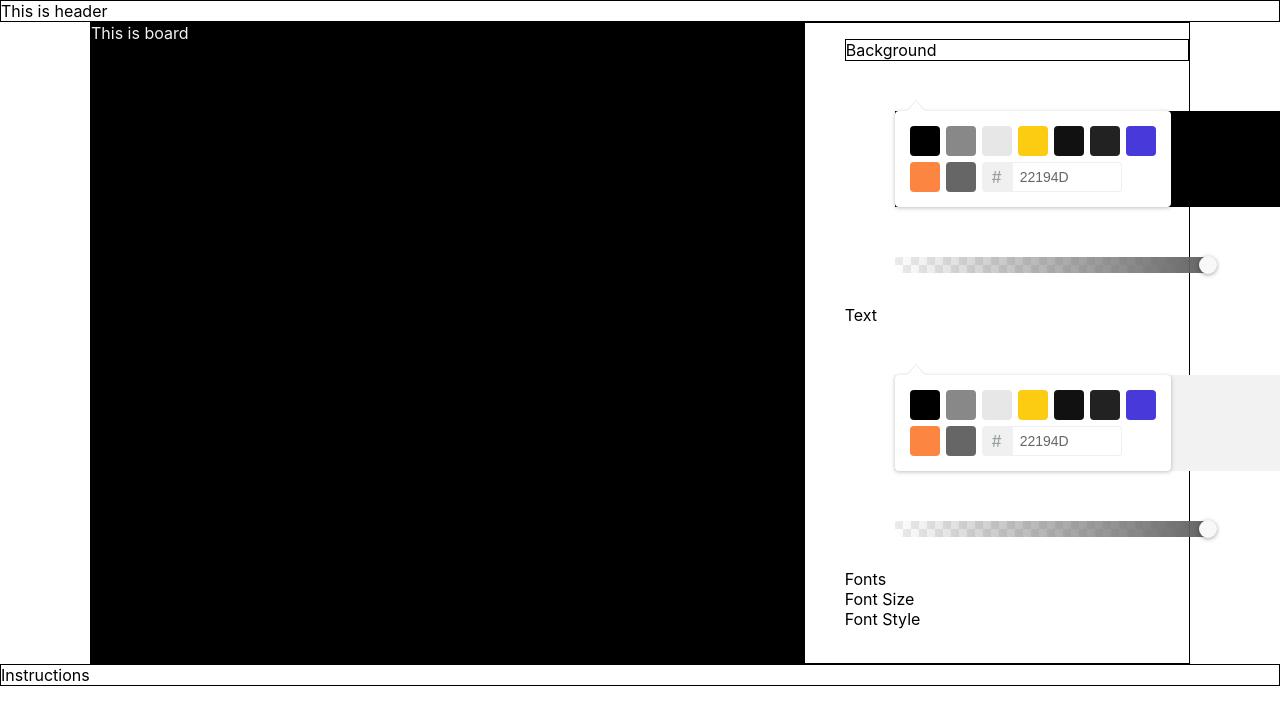
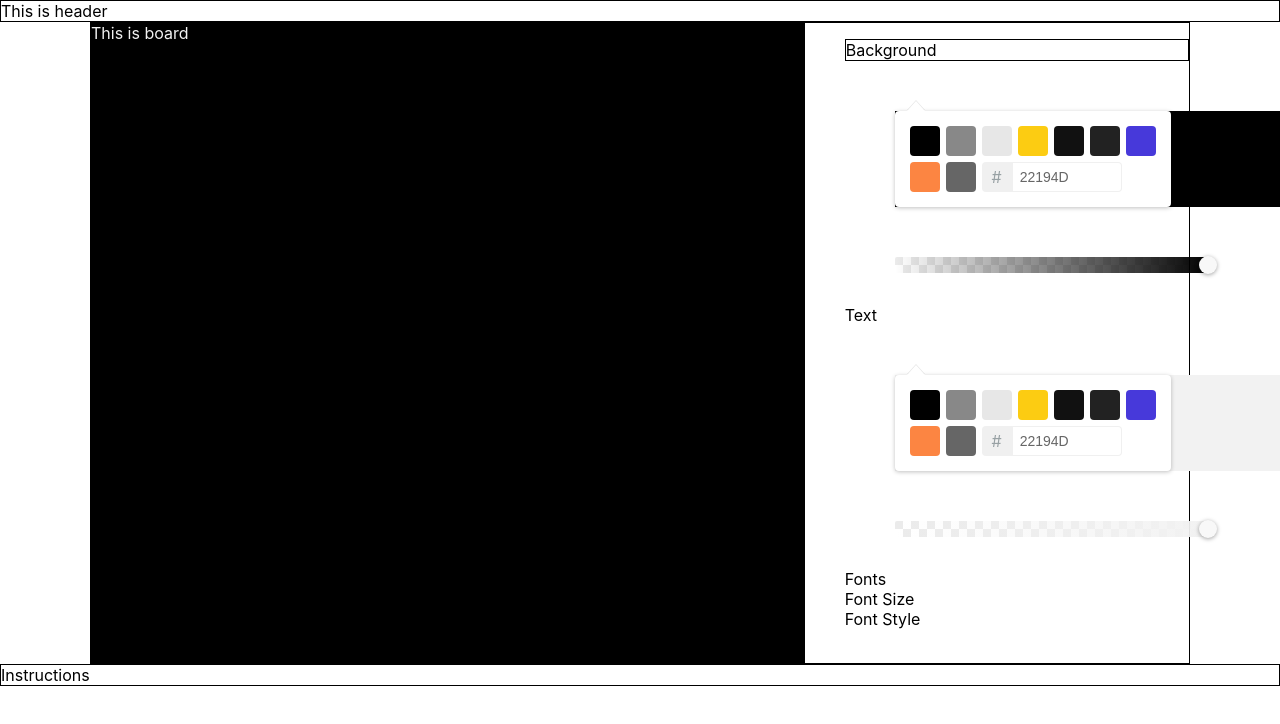
Before and after one commit to GoncaloBM/peacock-constrast-test, a React (Create React App) app: page / in a window 1280 px wide. Shown: the top 724 px of the page. Built offline with nearby package versions, Linux system fonts and the light colour scheme.

Commit message:
bug - keyboard not working properly - try mouse to understand

```diff
--- a/src/App.js
+++ b/src/App.js
@@ -3,24 +3,32 @@ import "./App.css";
 import Menu from "./components/Menu/Menu";
 
 function App() {
-  const [backgroundColor, setBackgroundColor] = useState({
+  let [backgroundColor, setBackgroundColor] = useState({
     r: 0,
     g: 0,
     b: 0,
     a: 1,
   });
-  const [colorText, setColorText] = useState({ r: 242, g: 242, b: 242, a: 1 });
+  let [colorText, setColorText] = useState({
+    r: 242,
+    g: 242,
+    b: 242,
+    a: 1,
+  });
   useEffect(() => {
     return () => {};
-  }, [backgroundColor, colorText]);
+  }, [setColorText, setBackgroundColor]);
 
-  const getColor = (color, isText) => {
-    if (isText){
-      setColorText(color)
-    }else{
+  let getColor = (color, isText) => {
+    if (isText) {
+      console.log(color);
+      setColorText(color);
+      console.log("Is text");
+    } else {
+      console.log(color);
       setBackgroundColor(color);
+      console.log("Not text");
     }
-
   };
 
   return (
@@ -30,7 +38,7 @@ function App() {
         <div
           style={{
             backgroundColor: `rgb(${backgroundColor.r},${backgroundColor.g},${backgroundColor.b},${backgroundColor.a})`,
-            color:  `rgb(${colorText.r},${colorText.g},${colorText.b},${colorText.a})`,
+            color: `rgb(${colorText.r},${colorText.g},${colorText.b},${colorText.a})`,
           }}
           className="Board"
         >
@@ -39,8 +47,7 @@ function App() {
 
         <div className="menu">
           <Menu
-
-            colorText = {colorText}
+            colorText={colorText}
             backgroundColor={backgroundColor}
             getColor={(color, isText) => getColor(color, isText)}
           />
--- a/src/components/Menu/Menu.js
+++ b/src/components/Menu/Menu.js
@@ -70,7 +70,11 @@ const Menu = (props) => {
           )}
         </li>
         <li className={`${indexFocusedItem === 2 ? "focused" : ""}`}>
-          <Alphapicker isActive={indexFocusedItem === 2 ? true : false} />
+          <Alphapicker
+          isText={false}
+          previewColor={props.backgroundColor}
+          getColor={(color, isText) => props.getColor(color, isText)}
+          isActive={indexFocusedItem === 2 ? true : false} />
         </li>
       </ul>
       <ul>
@@ -79,6 +83,8 @@ const Menu = (props) => {
           <Twitterpicker
             previewColor={props.colorText}
             isText={true}
+            getColor={(color, isText) => props.getColor(color, isText)}
+
             isKeyboardActive={showVirtualKeyboard}
             isActive={indexFocusedItem === 4 ? true : false}
           />
@@ -93,7 +99,12 @@ const Menu = (props) => {
           )}
         </li>
         <li className={`${indexFocusedItem === 5 ? "focused" : ""}`}>
-          <Alphapicker isActive={indexFocusedItem === 5 ? true : false} />
+          <Alphapicker
+                      previewColor={props.colorText}
+                      isText={true}
+                      getColor={(color, isText) => props.getColor(color, isText)}
+
+          isActive={indexFocusedItem === 5 ? true : false} />
         </li>
       </ul>
       <ul>
--- a/src/components/colorpicker/alphapicker.js
+++ b/src/components/colorpicker/alphapicker.js
@@ -1,19 +1,15 @@
 import React from "react";
 import { AlphaPicker } from "react-color";
-import "./colorpicker.css"
+import "./colorpicker.css";
 
 class Alphapicker extends React.Component {
-  constructor() {
-    super();
+  constructor(props) {
+    super(props);
     this.state = {
-      color: {
-        r: 100,
-        g: 100,
-        b: 100,
-        a: 1,
-      },
+      color: this.props.previewColor,
     };
     this.keydown = this.keydown.bind(this);
+    this.handleColorChange = this.handleColorChange.bind(this);
   }
 
   componentDidMount() {
@@ -24,38 +20,50 @@ class Alphapicker extends React.Component {
     window.removeEventListener("keydown", this.keydown);
   }
 
-  //   componentDidUpdate(prevProps, prevState) {
-  //     window.addEventListener("keydown", this.keydown.bind(this));
-  //   }
+  componentDidUpdate(prevProps, prevState) {
+    if (prevProps !== this.props) {
+      this.setState({ color: this.props.previewColor });
+
+    }
+  }
 
   keydown = (event) => {
+    let isText = this.props.isText;
     let isActive = this.props.isActive;
     let color = this.state.color;
-    if (isActive && event.key === "ArrowLeft" && color.a>0) {
+    if (isActive && event.key === "ArrowLeft" && color.a > 0) {
       color.a = color.a - 0.02;
+      color.a = Number(color.a.toFixed(2));
       this.setState({
         color: color,
       });
-    } else if(isActive  && event.key === "ArrowRight"&& color.a<1) {
+      this.props.getColor(color, isText);
+    } else if (isActive && event.key === "ArrowRight" && color.a < 1) {
       color.a = color.a + 0.02;
+      color.a = Number(color.a.toFixed(2));
       this.setState({
         color: color,
       });
+      this.props.getColor(color, isText);
+    } else if (isActive && event.keyCode === 13) {
+      this.setState({ color: color });
+
+      console.log(color);
+      this.props.getColor(color, isText);
     }
   };
 
   handleColorChange = (color) => {
-    this.setState({ color: color });
+    let isText = this.props.isText;
+    this.setState({ color: color.rgb });
+    console.log(color.rgb);
+
+    this.props.getColor(color.rgb, isText);
   };
 
   render() {
-    let color = this.state.color;
     return (
-      <div className="alphapicker"
-        style={{
-          backgroundColor: color,
-        }}
-      >
+      <div className="alphapicker">
         <AlphaPicker
           onChange={this.handleColorChange}
           color={this.state.color}
--- a/src/components/colorpicker/twitterpicker.js
+++ b/src/components/colorpicker/twitterpicker.js
@@ -16,6 +16,13 @@ class Twitterpicker extends React.Component {
   }
   componentWillUnmount() {
     window.removeEventListener("keydown", this.keydown);
+  }
+  componentDidUpdate(prevProps){
+    if(prevProps !== this.props){
+      this.setState({      previewColor: this.props.previewColor
+      })
+    }
+
   }
 
   //   componentDidUpdate(prevProps, prevState) {
@@ -118,7 +125,7 @@ class Twitterpicker extends React.Component {
   handleChangeComplete = (color) => {
     this.setState({ color: color.rgb });
     console.log(color.rgb)
-    this.props.getColor(color.rgb)
+    this.props.getColor(color.rgb, this.props.isText)
   };
 
   render() {
```
